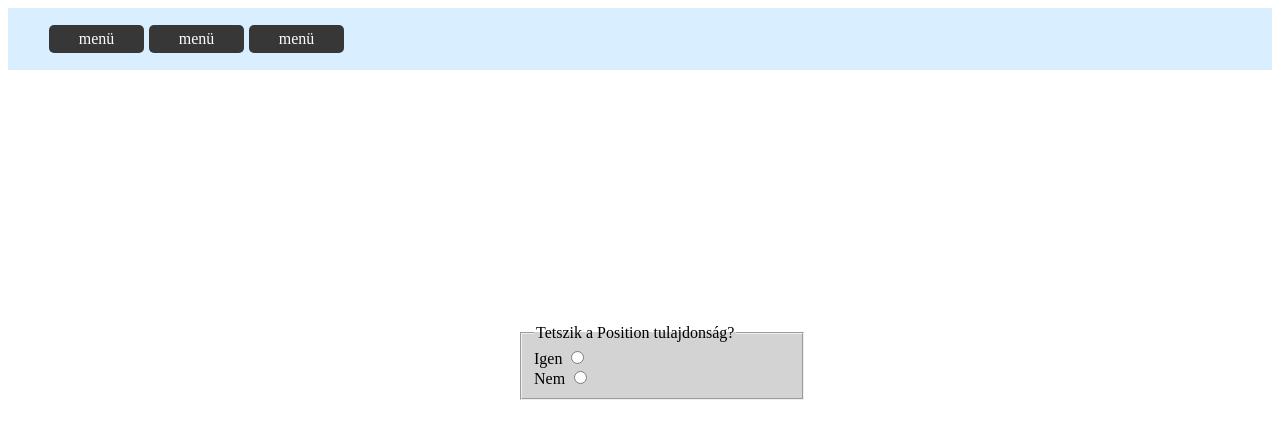
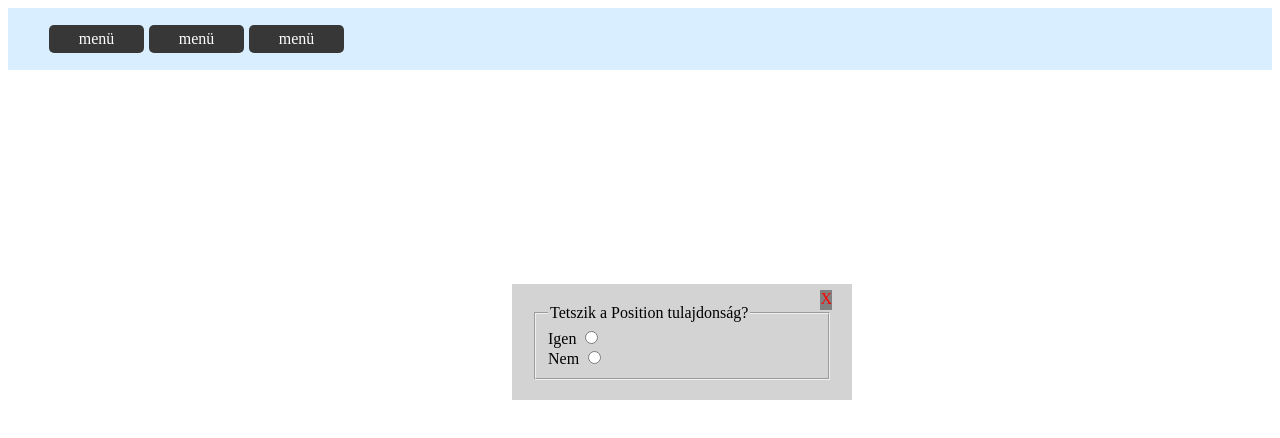
Before and after one commit to Jegesmaci583/Csoport-Munka-Position, a plain HTML site: page index.html in a window 1280 px wide. Drawn offline with Linux system fonts and the light colour scheme.

Commit message:
info panel

```diff
--- a/index.html
+++ b/index.html
@@ -1,11 +1,13 @@
 <!DOCTYPE html>
 <html lang="hu">
+
 <head>
     <meta charset="UTF-8" />
     <meta name="viewport" content="width=device-width, initial-scale=1.0" />
     <title>Űrlap Position</title>
     <link rel="stylesheet" href="style.css" />
 </head>
+
 <body>
     <header>
         <nav>
@@ -35,16 +37,21 @@
         </nav>
     </header>
     <article>
-      <div>
+        <div class="info-panel">
+            <form>
                 <fieldset>
                     <legend>Tetszik a Position tulajdonság?</legend>
-
+                    <div class="icon">
+                        X
+                    </div>
                     <label for="yes">Igen</label>
-          <input type="radio" id="yes" name="yes" /><br />
+                    <input type="radio" id="yes" name="decide" /><br />
                     <label for="no">Nem</label>
-          <input type="radio" id="no" name="no" /><br />
+                    <input type="radio" id="no" name="decide" /><br />
                 </fieldset>
+            </form>
         </div>
     </article>
 </body>
+
 </html>
--- a/style.css
+++ b/style.css
@@ -1,15 +1,22 @@
-article div {
-  background-color: lightgray;
-}
-fieldset {
+.info-panel {
+    padding: 20px;
     width: 300px;
     background-color: lightgray;
     position: fixed;
     bottom: 50%;
-  margin-left: 40%;
+    left: 40%;
     z-index: 10;
-  width: 20%;
 }
+
+.icon {
+    position: absolute;
+    height: 20px;
+    color: red;
+    background-color: grey;
+    top: 5%;
+    right: 20px;
+}
+
 header {
     background-color: rgb(217, 239, 255);
 }
@@ -24,6 +31,7 @@ nav>ul {
     grid-template-columns: 100px 100px 100px;
     grid-gap: 0px;
 }
+
 nav ul a {
     text-decoration: none;
     display: block;
```
Lines whose indentation alone changed are shown as unchanged.
